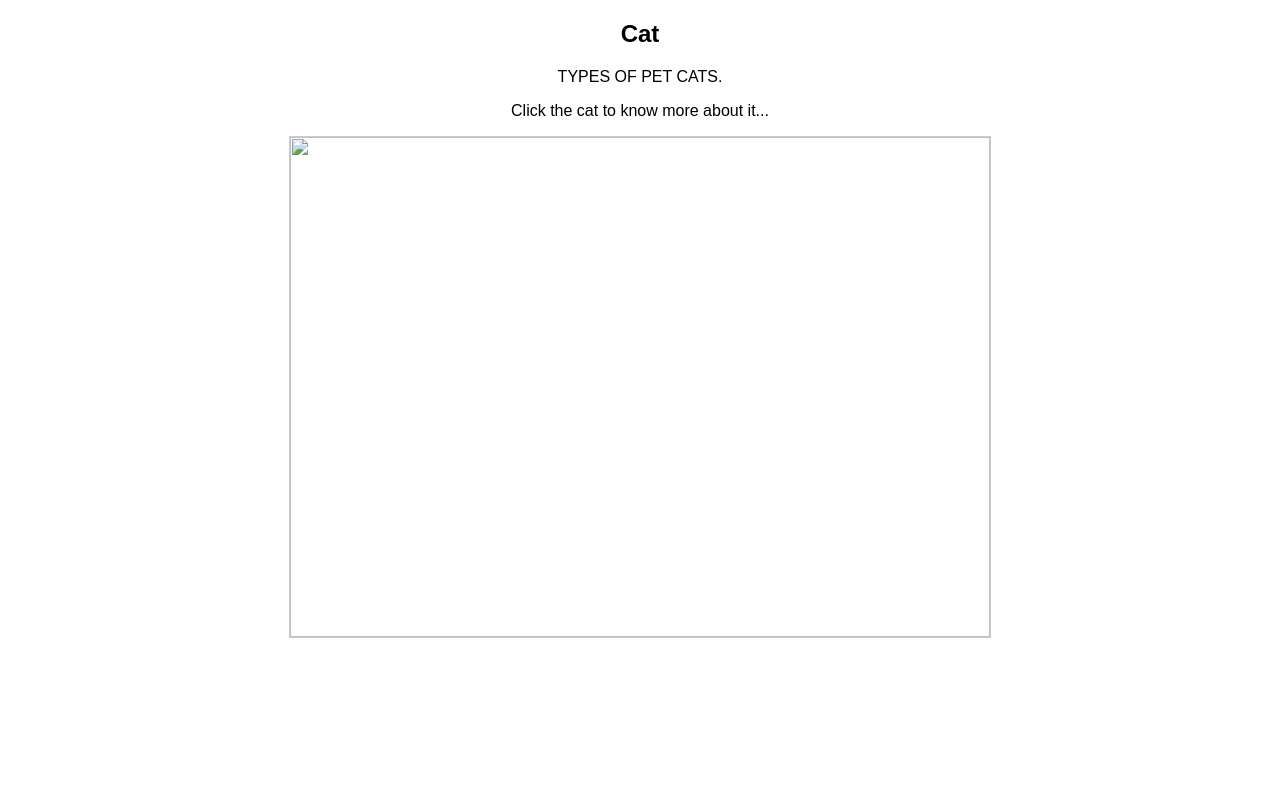
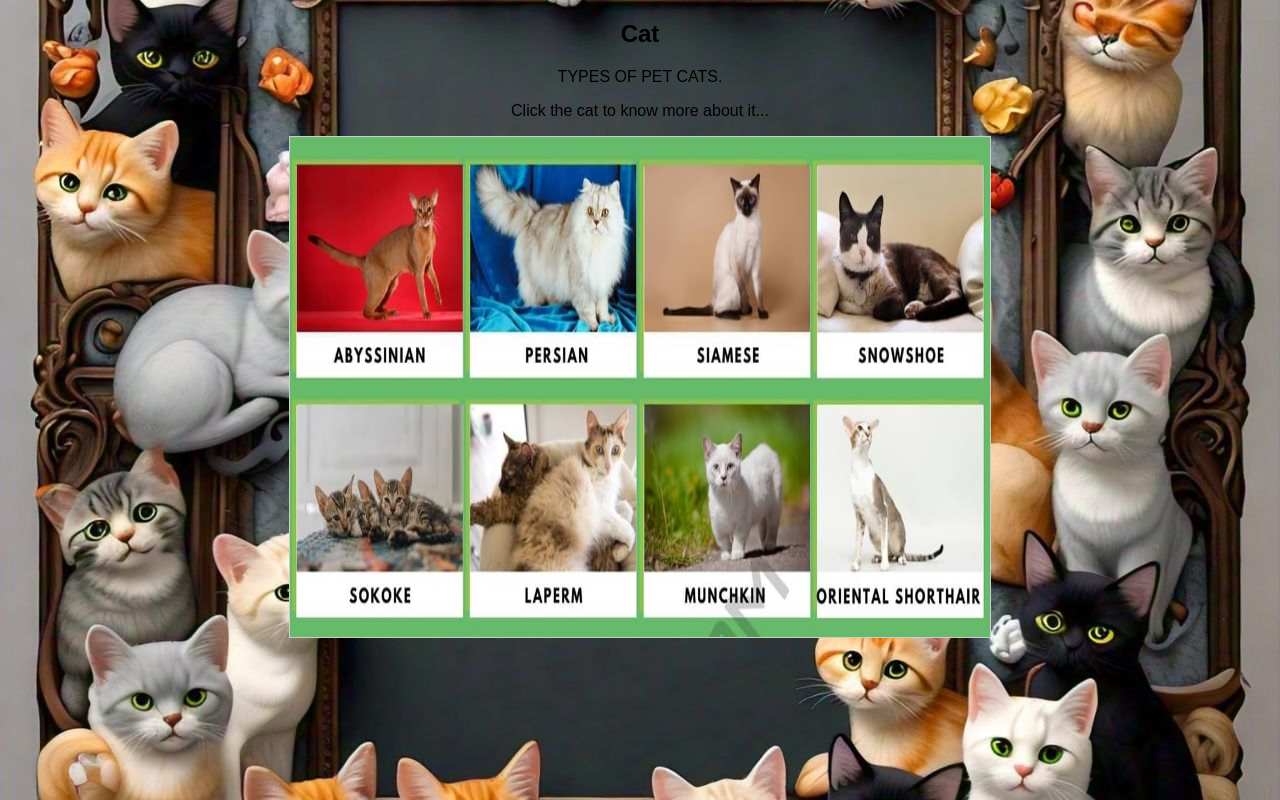
Before and after one commit to AslinLiju/Web-development, a plain HTML site: page lab exercise/Ex1/cats.html in a window 1280 px wide. Drawn offline with Linux system fonts and the light colour scheme.

Commit message:
Update cats.html

```diff
--- a/lab exercise/Ex1/cats.html
+++ b/lab exercise/Ex1/cats.html
@@ -6,7 +6,7 @@
             body {
             font-family: Arial, sans-serif;
             text-align: center;
-            background-image: url('lab exercise/Ex1/cats_bg.jpg');
+            background-image: url('cats_bg.jpg');
             background-size: cover;
             background-position: center;
             background-attachment: fixed;
@@ -22,7 +22,7 @@
         <h2>Cat</h2>
         <p>TYPES OF PET CATS.</p>
         <p>Click the cat to know more about it...</p>
-        <img src="lab exercise/Ex1/pet cats.jpg" usemap="#dogMap">
+        <img src="pet cats.jpg" usemap="#dogMap">
         <map name="catMap">
             <area shape="poly" coords="21,33,283,31,16,213,283,212" alt="Abyssinian" href="https://en.wikipedia.org/wiki/Abyssinian_cat">
             <area shape="circle" coords="306,25,280" alt="Persian" href="https://en.wikipedia.org/wiki/Persian_cat">
```
